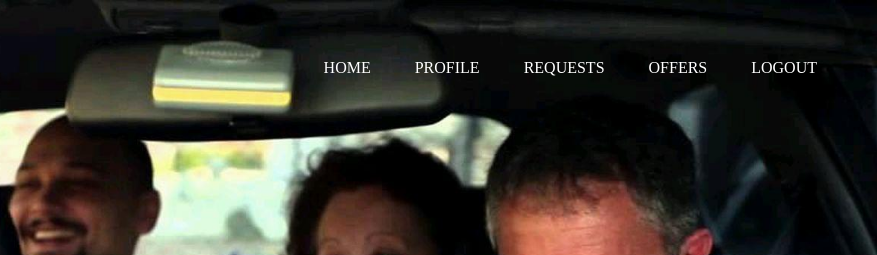
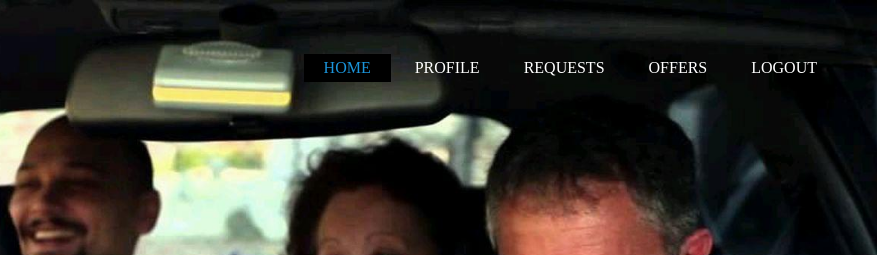
Before and after one commit to jonahkigz/Ride-My-Way, a plain HTML site: page join.html in a window 1280 px wide. In both pictures the pointer is over the link "HOME". Shown: the top 255 px of the page, 403-1280 px from the left. Drawn offline with Linux system fonts and the light colour scheme.

Commit message:
Update style.css

```diff
--- a/css/style.css
+++ b/css/style.css
@@ -96,6 +96,10 @@ ul li a {
     text-decoration: none;
     color: #fff;
 }
+ul li a:hover {
+    background: #000;
+    color:#1b95db;
+}
 .row{
     max-width: 1200px;
     margin: auto;
```
